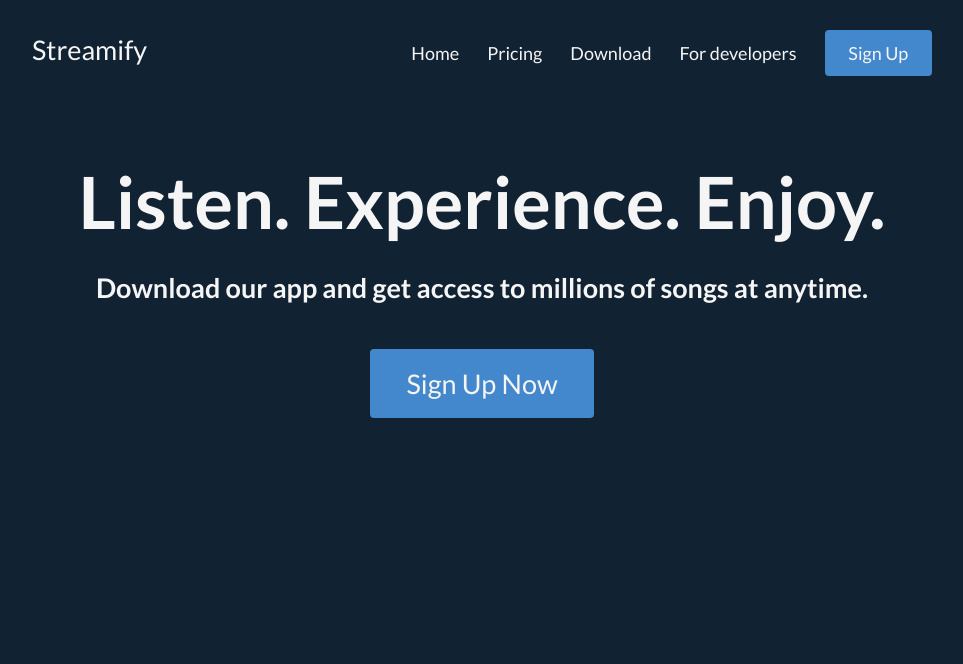
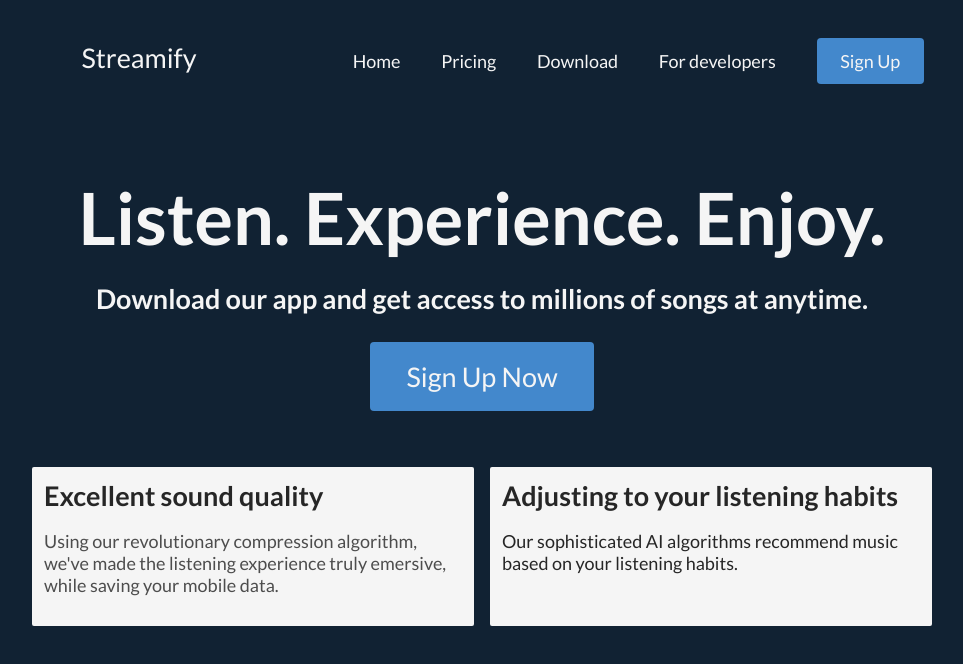
Before and after one commit to kristyanYochev/WebDesignFinal, a website: page index.html in a window 1280 px wide. Shown: the whole page, without its empty margins (158-1121 px from the left). Drawn offline with Linux system fonts and the light colour scheme.

Commit message:
Added responsive design and main fetaures section

```diff
--- a/index.html
+++ b/index.html
@@ -23,8 +23,20 @@
 		<section class="hero-section">
 			<h1 class="hero-title">Listen. Experience. Enjoy.</h1>
 			<h2 class="hero-subtitle">Download our app and get access to millions of songs at anytime.</h2>
-			<a href="#" class="button button-large button-primary">Sign Up Now</a>
+			<a href="#" id="call-to-action" class="button button-large button-primary">Sign Up Now</a>
 		</section>
 	</header>
+	<main>
+		<section id="main-features">
+			<div class="card">
+				<h3 class="card-title">Excellent sound quality</h3>
+				<p class="card-content">Using our revolutionary compression algorithm, we've made the listening experience truly emersive, while saving your mobile data.</p>
+			</div>
+			<div class="card">
+				<h3 class="card-title">Adjusting to your listening habits</h3>
+				<p class="cart-content">Our sophisticated AI algorithms recommend music based on your listening habits.</p>
+			</div>
+		</section>
+	</main>
 </body>
 </html>
--- /dev/null
+++ b/src/scss/elements/_cards.scss
@@ -0,0 +1,20 @@
+.card {
+	background-color: whitesmoke;
+	border-radius: 2px;
+
+	display: block;
+
+	color: lighten($color: #000000, $amount: 15%);
+
+	padding: 12px;
+
+	&-title {
+		font-size: 1.5rem;
+		margin-top: 0;
+		margin-bottom: 1rem;
+	}
+
+	&-content {
+		color: lighten($color: #000000, $amount: 30%);
+	}
+}
--- a/src/scss/elements/_headers.scss
+++ b/src/scss/elements/_headers.scss
@@ -1,12 +1,12 @@
 .hero-title {
 	font-size: 4rem;
 	text-align: center;
-	margin-bottom: 1.5rem;
+	margin-bottom: 0.5rem;
 }
 
 .hero-subtitle {
 	text-align: center;
-	margin-bottom: 3.5rem;
+	margin-bottom: 1.5rem;
 }
 
 .hero-section {
--- a/src/scss/elements/_navigation.scss
+++ b/src/scss/elements/_navigation.scss
@@ -8,27 +8,37 @@
 	display: grid;
 
 	grid-template-columns: auto auto auto;
+	grid-template-areas: "logo blank nav";
 
 	align-items: baseline;
 
 	&-brand {
 		display: flex;
+		text-align: center;
 	}
 
 	&-logo {
 		font-size: 1.5rem;
 		color: whitesmoke;
 		text-decoration: none;
+		grid-area: logo;
+		text-align: center;
 	}
 
 	&-items {
 		float: right;
-		grid-column: 3;
+		grid-area: nav;
 		list-style: none;
 
 		display: flex;
 		flex-direction: row;
 		justify-content: space-between;
+		padding-inline-start: 0px;
+	}
+
+	&-item {
+		display: block;
+		margin: 8px;
 	}
 
 	&-link {
@@ -54,4 +64,20 @@
 		}
 	}
 
+	@media screen and (max-width: 768px) {
+		grid-template-columns: auto;
+		grid-template-rows: auto auto;
+		grid-template-areas: "logo" "nav";
+
+		&-logo {
+			font-size: 2rem;
+		}
+	}
+
+	@media screen and (max-width: 624px) {
+		&-items {
+			flex-direction: column;
+			align-items: center;
+		}
+	}
 }
--- a/src/scss/styles.scss
+++ b/src/scss/styles.scss
@@ -1,6 +1,7 @@
 @import "elements/navigation";
 @import "elements/buttons";
 @import "elements/headers";
+@import "elements/cards";
 
 *, *::after, *::before {
 	box-sizing: border-box;
@@ -15,3 +16,24 @@
 body {
 	background-color: #112233;
 }
+
+#call-to-action {
+	display: inline-block;
+}
+
+main {
+	width: 100%;
+	max-width: 900px;
+	margin: 56px auto;
+
+	#main-features {
+		grid-template-columns: 1fr 1fr;
+		display: grid;
+		column-gap: 16px;
+
+		@media screen and (max-width: 768px) {
+			grid-template-columns: auto;
+			grid-template-rows: auto auto;
+		}
+	}
+}
```
Also changed, not shown: dist/styles.css, 1 other file.
